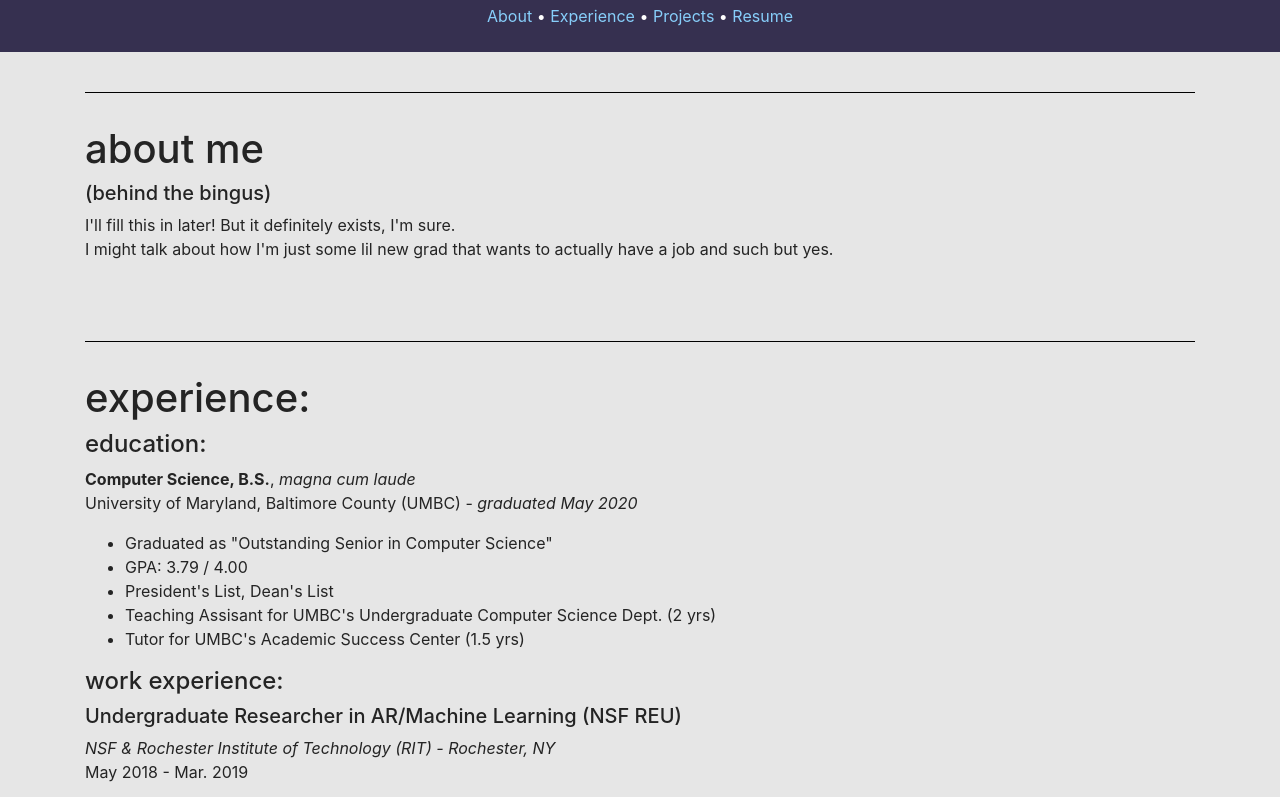
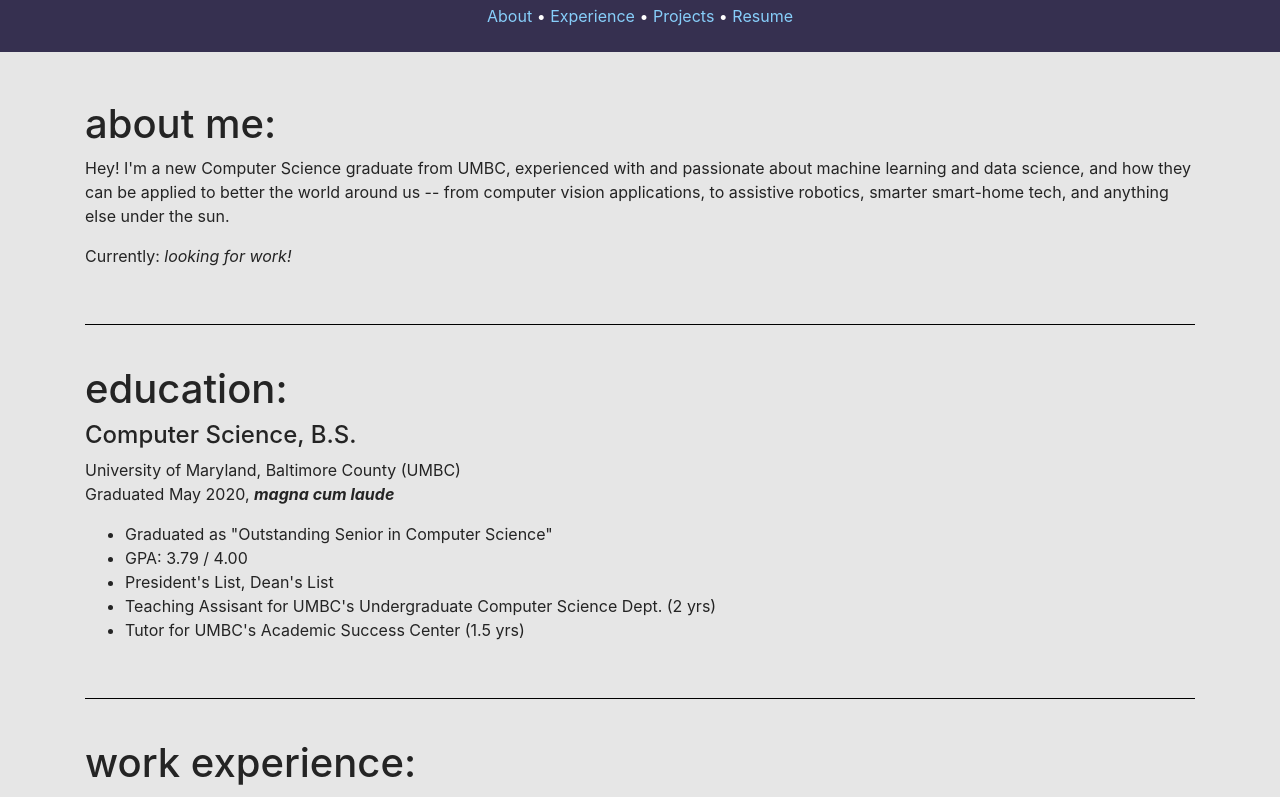
Before and after one commit to bwitt19/me, a React (Create React App) app: page / in a window 1280 px wide. Shown: the part 500-1297 px from the top of the page. Built offline with nearby package versions, Linux system fonts and the light colour scheme.

Commit message:
Updated content

```diff
--- a/src/components/About.js
+++ b/src/components/About.js
@@ -4,11 +4,14 @@ import ReactMarkdown from 'react-markdown';
 import Contents from './Contents';
 
 const markdown = `
-# about me
-##### (behind the bingus)
+# about me:
 
-I'll fill this in later! But it definitely exists, I'm sure.
-I might talk about how I'm just some lil new grad that wants to actually have a job and such but yes.
+Hey! I'm a new Computer Science graduate from UMBC, experienced with and passionate about machine
+learning and data science, and how they can be applied to better the world around us -- from
+computer vision applications, to assistive robotics, smarter smart-home tech, and anything
+else under the sun.
+
+Currently: *looking for work!*
 `;
 
 class About extends Component {
--- a/src/components/Contents.js
+++ b/src/components/Contents.js
@@ -8,10 +8,10 @@ function LineBreak() {
 function Contents(props) {
     return (
         <div id={props.id} className="contents">
-            <LineBreak />
-            <Container className="pt-3 pb-5">
+            <Container className="py-4">
                 {props.children}
             </Container>
+            <LineBreak />
         </div>
     );
 }
--- a/src/components/Experience.js
+++ b/src/components/Experience.js
@@ -3,44 +3,52 @@ import ReactMarkdown from 'react-markdown';
 
 import Contents from './Contents';
 
-const markdown = `
-# experience:
+const edu_markdown = `
+# education:
 
-#### education:
-
-**Computer Science, B.S.**, *magna cum laude*
-University of Maryland, Baltimore County (UMBC) - *graduated May 2020*
+#### Computer Science, B.S.
+University of Maryland, Baltimore County (UMBC)
+Graduated May 2020, **_magna cum laude_**
 - Graduated as "Outstanding Senior in Computer Science"
 - GPA: 3.79 / 4.00
 - President's List, Dean's List
 - Teaching Assisant for UMBC's Undergraduate Computer Science Dept. (2 yrs)
 - Tutor for UMBC's Academic Success Center (1.5 yrs)
+`
 
-#### work experience:
+const work_markdown = `
+# work experience:
 
-##### Undergraduate Researcher in AR/Machine Learning (NSF REU)
-*NSF & Rochester Institute of Technology (RIT) - Rochester, NY*
+#### [NSF REU](https://www.cs.rit.edu/~reu/): Undergraduate Researcher in Computational Sensing
+_NSF & Rochester Institute of Technology (RIT) - Rochester, NY_
 May 2018 - Mar. 2019
-- [Published and presented](https://ieeexplore.ieee.org/abstract/document/8730692) at IEEE PerCom’s PerLS 2019 workshop as second author
+**machine learning, AR development, unity, C#, python**
+- [Published and presented](https://ieeexplore.ieee.org/abstract/document/8730692 "K. Rook, B. Witt, R. Bailey, J. Geigel, P. Hu and A. Kothari, "A Study of User Intent in Immersive Smart Spaces," 2019 IEEE International Conference on Pervasive Computing and Communications Workshops (PerCom Workshops), Kyoto, Japan, 2019, pp. 227-232, doi: 10.1109/PERCOMW.2019.8730692.")
+at IEEE PerCom’s PerLS 2019 workshop as second author
 - Project experience with Machine Learning in Python, and HoloLens development in C# & Unity
 - Worked with an undergraduate partner on a project examining the use of augmented reality headsets
 in activity recognition algorithms, by analyzing data on user focus and gaze
 
-##### AVAIL Lab: Undergraduate Research Assistant in VR/Machine Learning
-*UMBC Computer Science & Electrical Engineering Dept. - Baltimore, MD*
+#### [AVAIL Lab](https://avail.umbc.edu): Undergraduate Research Assistant in VR/Machine Learning
+_UMBC Computer Science & Electrical Engineering Dept. - Baltimore, MD_
 Mar. 2019 - May 2020
+**machine learning, computer vision, assistive robotics, python, C++**
 - Research assistant in UMBC’s [AVAIL](https://avail.umbc.edu) and [IRAL](http://iral.cs.umbc.edu) labs. Working full-time primarily with Drs. Don Engel and Cynthia Matuszek in AVAIL on assistive robotics and VR data visualization
 - Duties include primary upkeep of UMBC’s motion capture VICON lab, and work involving the development of VR simulations to develop language algorithms for robots
 - Worked with a team of graduate students on Human-Robot Interaction research
-
 `;
 
 class Experience extends Component {
     render () {
         return (
-            <Contents id="experience">
-                <ReactMarkdown source={markdown} />
-            </Contents>
+            <div>
+                <Contents id="experience">
+                    <ReactMarkdown source={edu_markdown} />
+                </Contents>
+                <Contents id="work">
+                    <ReactMarkdown source={work_markdown} />
+                </Contents>
+            </div>
         );
     }
 }
```
